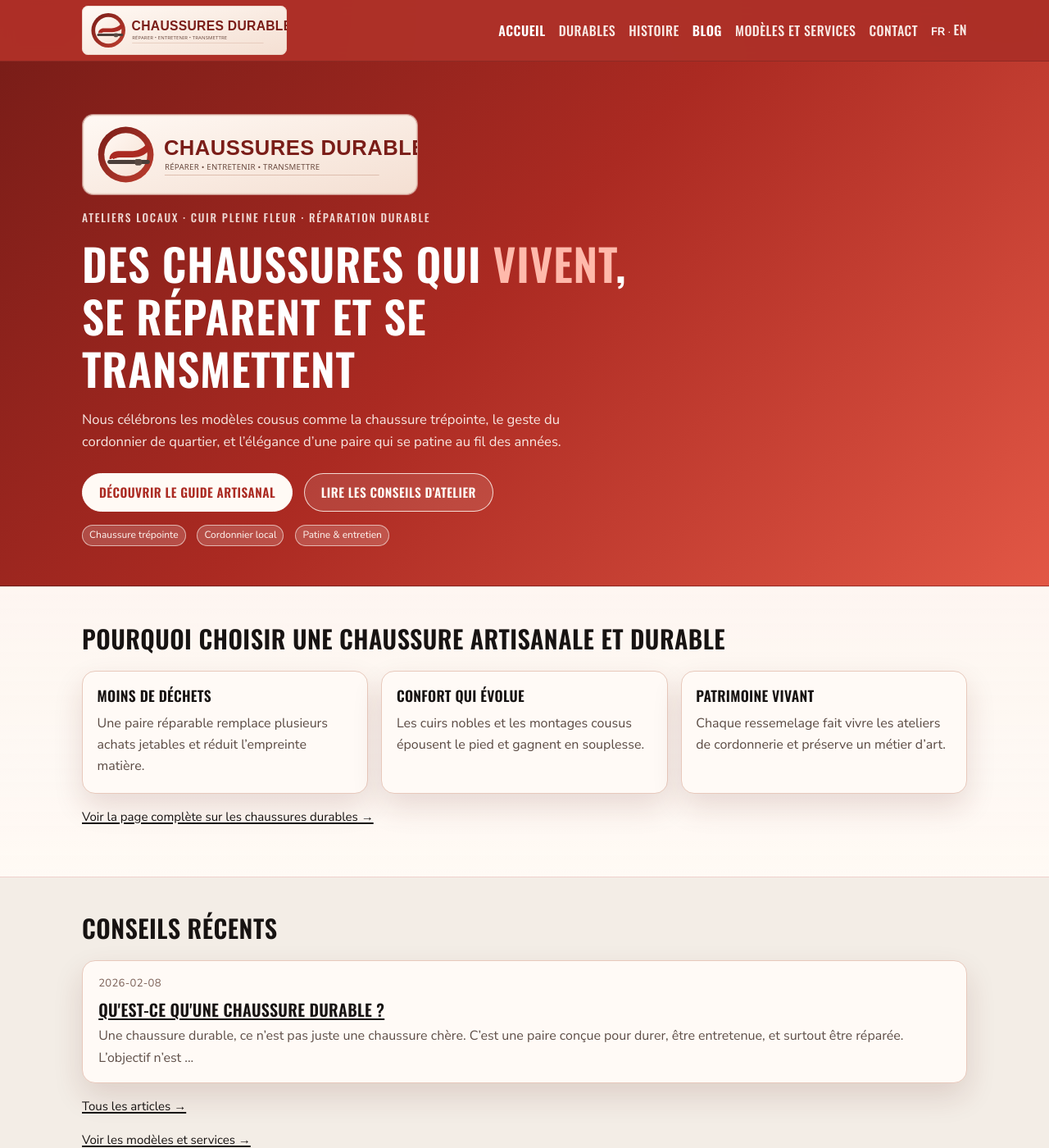
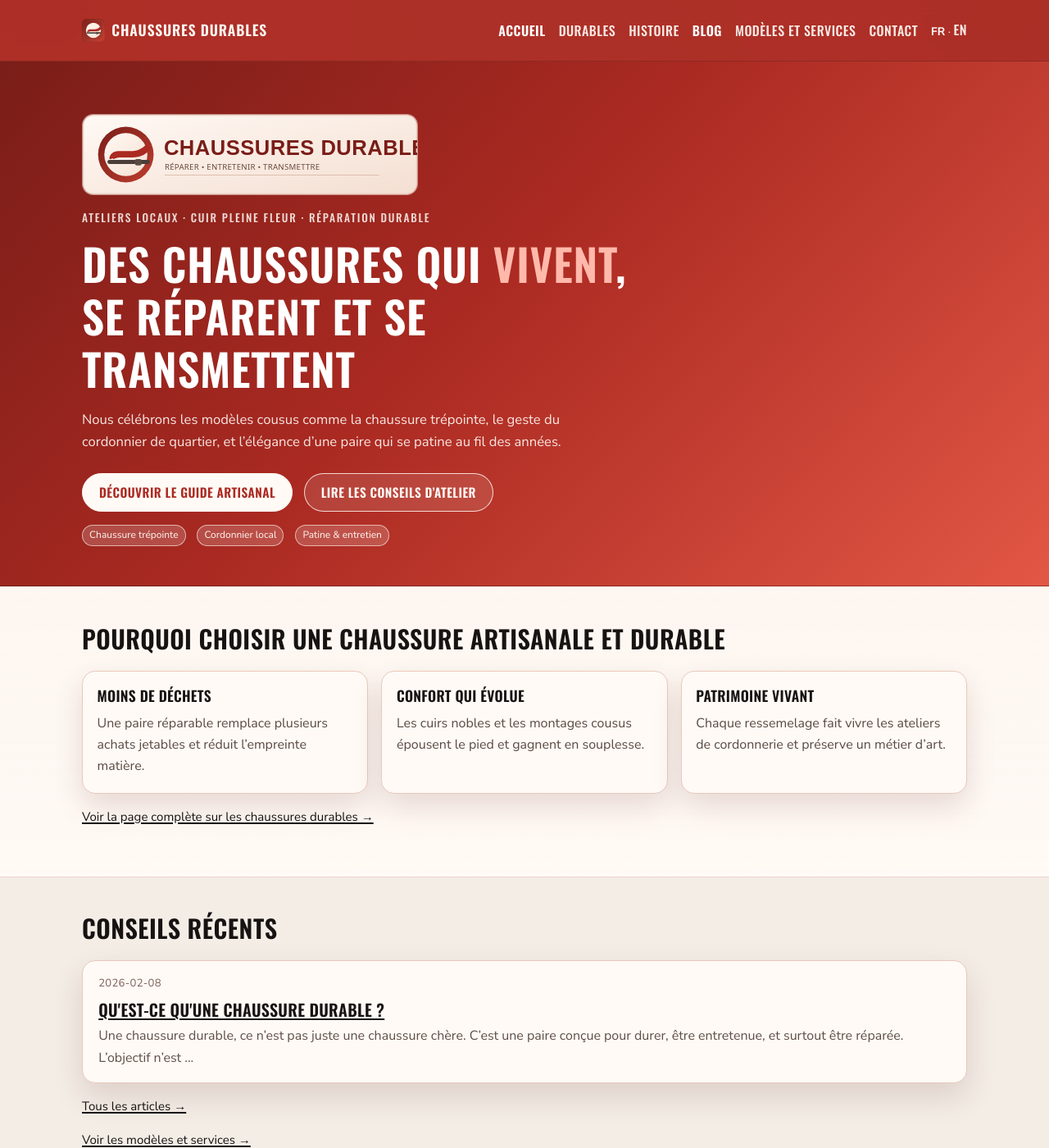
Before and after one commit to jphenri/chaussures-durables, a Jekyll site: the page built from index.md, in a window 1280 px wide and 1400 px high. Shown: the whole window at 82% size. Built offline with Jekyll 4.4.1, drawn with Linux system fonts in a browser that asks for light colours.

Commit message:
revert logo and header

```diff
--- a/_includes/header.html
+++ b/_includes/header.html
@@ -19,15 +19,8 @@
 <header class="site-header">
   <div class="container header-inner">
     <a class="site-title" href="{% if current_lang == 'en' %}{{ '/en/' | relative_url }}{% else %}{{ '/' | relative_url }}{% endif %}">
-      <img
-        class="site-title-logo"
-        src="{{ '/assets/img/logo-chaussures-durables.svg' | relative_url }}"
-        alt="{{ site.title }}"
-        width="220"
-        height="52"
-        loading="eager"
-        decoding="async"
-      >
+      <img src="{{ '/assets/img/logo-chaussures-durables-mark.svg' | relative_url }}" alt="" width="28" height="28" loading="eager" decoding="async">
+      <span>{{ site.title }}</span>
     </a>
 
     <button
--- a/assets/css/main.css
+++ b/assets/css/main.css
@@ -155,17 +155,22 @@ code {
 }
 
 .site-title {
+  font-family: "Oswald", "Arial Narrow", sans-serif;
   display: inline-flex;
   align-items: center;
-  min-width: 0;
+  gap: 0.52rem;
   color: #fffaf5;
   text-decoration: none;
+  text-transform: uppercase;
+  font-weight: 600;
+  letter-spacing: 0.05em;
+  font-size: 1.1rem;
 }
 
-.site-title-logo {
-  width: clamp(170px, 23vw, 250px);
-  height: auto;
-  display: block;
+.site-title img {
+  width: 28px;
+  height: 28px;
+  flex-shrink: 0;
 }
 
 .site-nav {
@@ -655,10 +660,6 @@ code {
     grid-template-columns: 1fr;
   }
 
-  .site-title-logo {
-    width: min(52vw, 220px);
-  }
-
   .site-nav {
     position: absolute;
     top: calc(100% + 0.4rem);
@@ -704,10 +705,6 @@ code {
     width: min(1080px, 100% - 1.5rem);
   }
 
-  .site-title-logo {
-    width: min(56vw, 200px);
-  }
-
   .section {
     padding: 2.2rem 0;
   }
```
